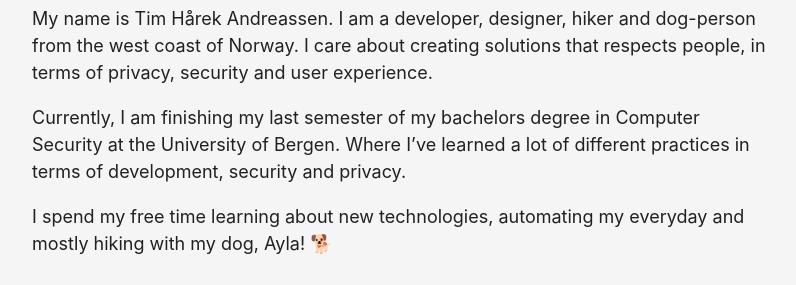
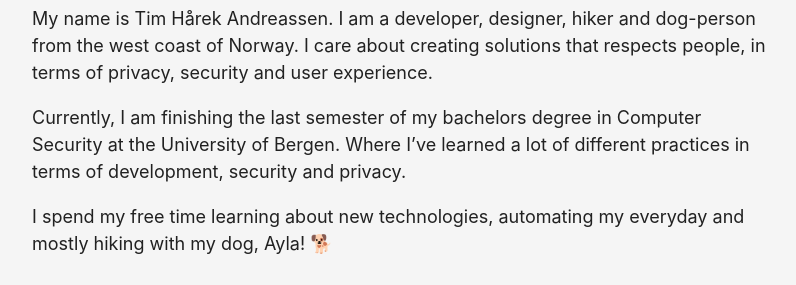
Before and after one commit to timharek/timharek.no, a Jekyll site: the page built from pages/about.md, in a window 1280 px wide. Shown: the part 270-555 px from the top of the page, without its empty margins (238-1034 px from the left). Built offline with Jekyll 4.4.1, drawn with Linux system fonts in a browser that asks for light colours; some of the changed text lies outside the part shown.

Commit message:
chore: Typos

```diff
--- a/pages/about.md
+++ b/pages/about.md
@@ -9,12 +9,12 @@ description: About Tim Hårek, a developer based in Norway.
 
 My name is Tim Hårek Andreassen. I am a developer, designer, hiker and dog-person from the west coast of Norway. I care about creating solutions that respects people, in terms of privacy, security and user experience.
 
-Currently, I am finishing my last semester of my bachelors degree in Computer Security at the University of Bergen. Where I've learned a lot of different practices in terms of development, security and privacy.
+Currently, I am finishing the last semester of my bachelors degree in Computer Security at the University of Bergen. Where I've learned a lot of different practices in terms of development, security and privacy.
 
 I spend my free time learning about new technologies, automating my everyday and mostly hiking with my dog, Ayla! 🐕
 
 ## My website
 
-I self host my website using [1984Hosting](https://1984hosting.com), which is based on Iceland. The website is built using [Jekyll](https://jekyllrb.com) with [Vim](https://www.vim.org/). You can see the source code on [GitHub](https://github.com/timharek/timharek.no)
+I self host my website using [1984Hosting](https://1984hosting.com), which is based on Iceland. The website is built using [Jekyll](https://jekyllrb.com) with [Vim](https://www.vim.org/). You can view the source code on [GitHub](https://github.com/timharek/timharek.no).
 
 My website is part of the <a href="https://512kb.club"><img src="https://512kb.club/assets/images/green-team.svg" /></a>
```
